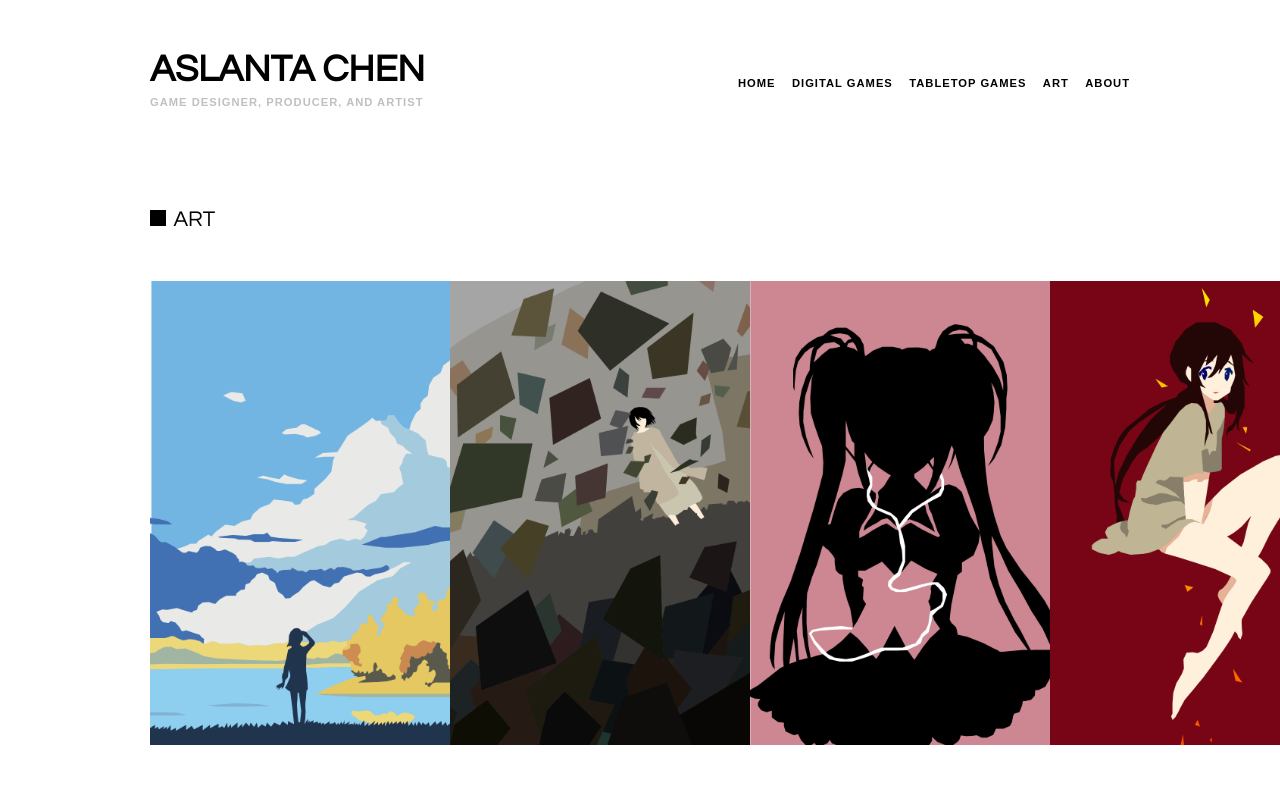
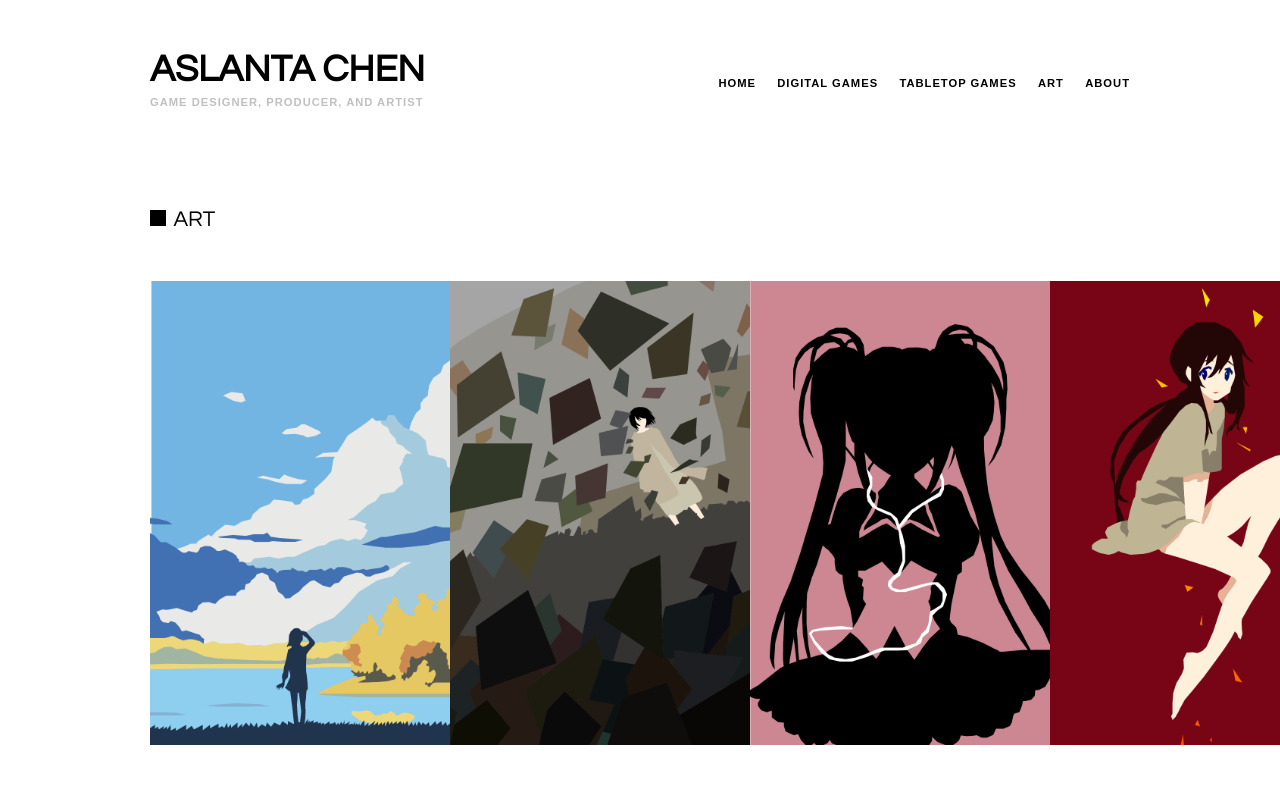
Before and after one commit to o0toreador/o0toreador.github.io, a plain HTML site: page art/index.html in a window 1280 px wide. Shown: the top 800 px of the page. Drawn offline with Linux system fonts and the light colour scheme.

Commit message:
change_nav_length

```diff
--- a/about/style.css
+++ b/about/style.css
@@ -54,7 +54,7 @@ nav h1 {
 
 nav ul {
 	float: right;
-	width: 40%;
+	width: 42%;
 	display: flex;
 	justify-content: space-between;
 	margin-top: -35px;
--- a/art/style.css
+++ b/art/style.css
@@ -44,7 +44,7 @@ nav h1 {
 
 nav ul {
 	float: right;
-	width: 40%;
+	width: 42%;
 	display: flex;
 	justify-content: space-between;
 	margin-top: -35px;
--- a/digital/style.css
+++ b/digital/style.css
@@ -53,7 +53,7 @@ nav h1 {
 
 nav ul {
 	float: right;
-	width: 40%;
+	width: 42%;
 	display: flex;
 	justify-content: space-between;
 	margin-top: -35px;
--- a/tabletop/style.css
+++ b/tabletop/style.css
@@ -44,7 +44,7 @@ nav h1 {
 
 nav ul {
 	float: right;
-	width: 40%;
+	width: 42%;
 	display: flex;
 	justify-content: space-between;
 	margin-top: -35px;
```
